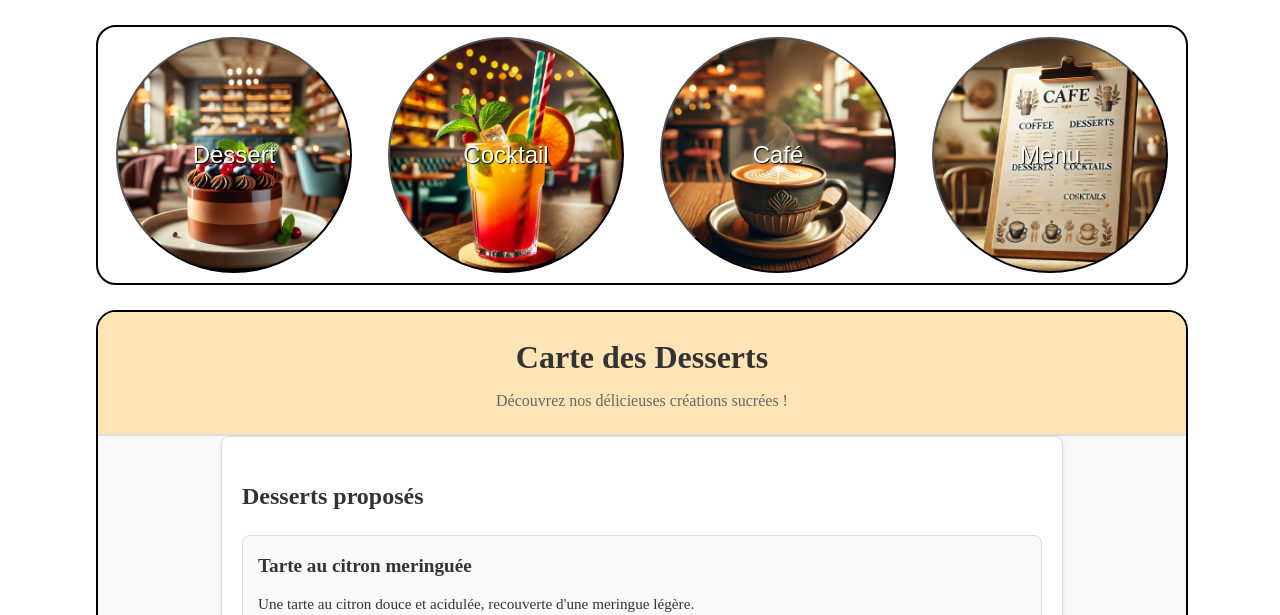
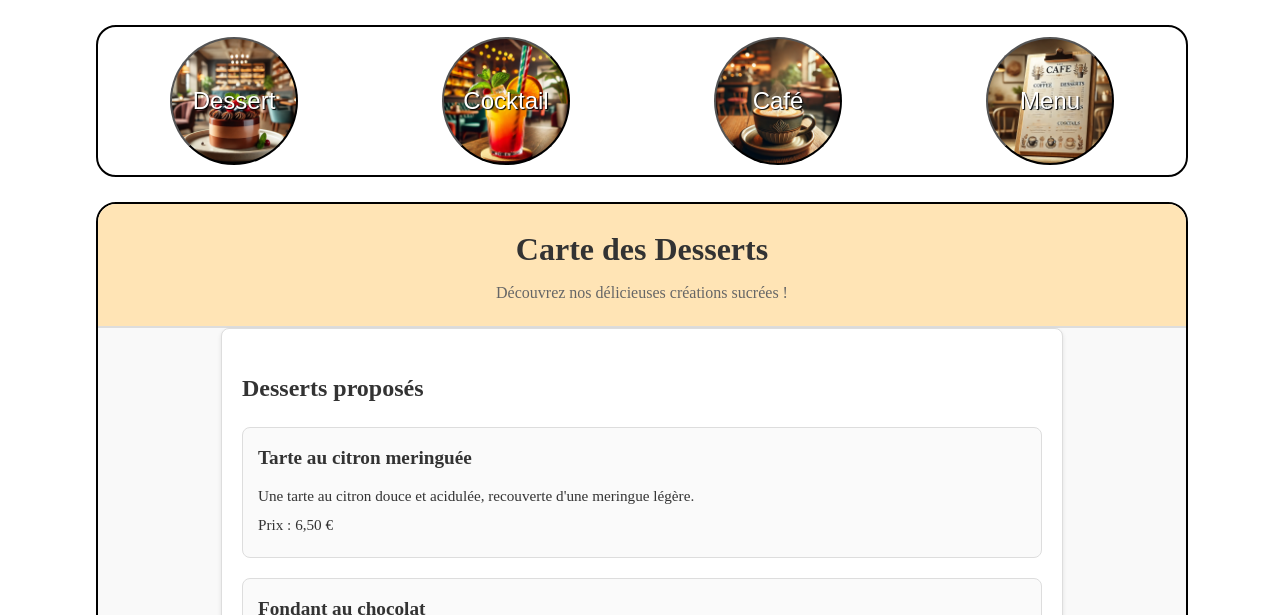
Before and after one commit to Lenitra/fWebExoChat, a plain HTML site: page index.html in a window 1280 px wide. Shown: the part 185-800 px from the top of the page. Drawn offline with Linux system fonts and the light colour scheme.

Commit message:
Réduction de la taille des boutons de navigation dans le fichier CSS

```diff
--- a/assets/css/style.css
+++ b/assets/css/style.css
@@ -73,8 +73,8 @@ nav button {
     margin: 10px;
     border-radius: 50%;
     background-color: #ff000071;
-    width: calc(20vw - 20px);
-    height: calc(20vw - 20px);
+    width: 10vw;
+    height: 10vw;
     display: flex;
     justify-content: center;
     align-items: center;
```
